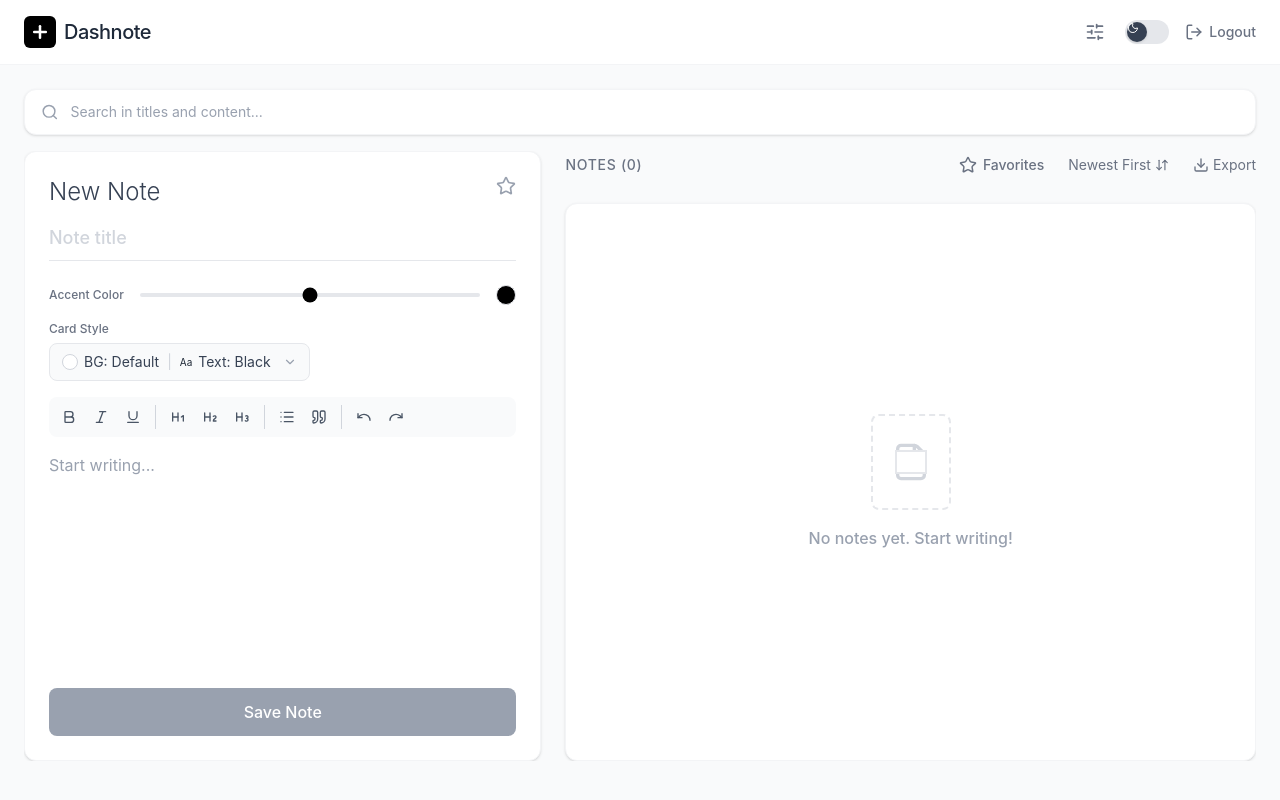
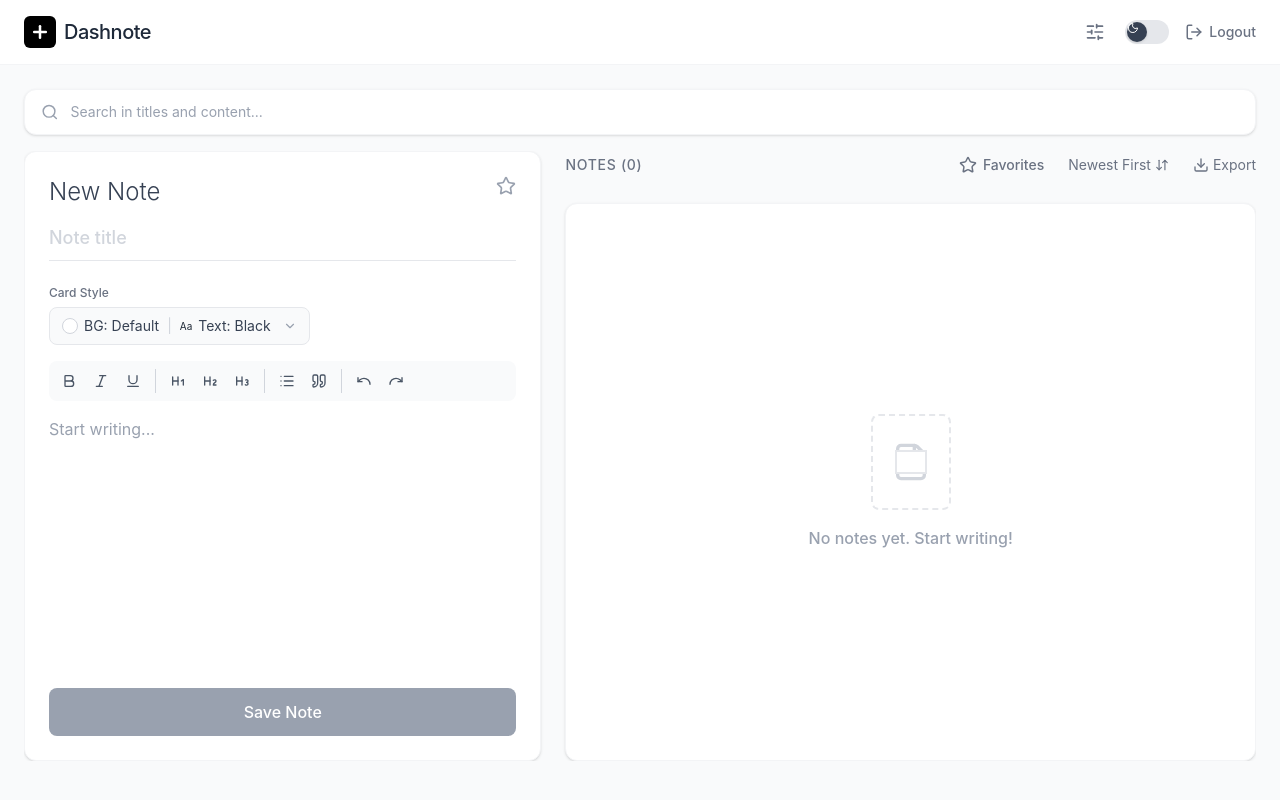
Before and after one commit to byllzz/qwicknotes, a React (Vite) app: page / in a window 1280 px wide. Built offline with nearby package versions, Linux system fonts and the light colour scheme.

Commit message:
git commit -m "Remove accent color slider and restyle picker in 3 columns"

```diff
--- a/src/components/features/NewNote/NoteEditor.jsx
+++ b/src/components/features/NewNote/NoteEditor.jsx
@@ -15,7 +15,6 @@ import {
   Check,
 } from 'lucide-react';
 
-// Expanded Palettes
 const BG_COLORS = [
   { label: 'Default', value: '' },
   { label: 'White', value: '#ffffff' },
@@ -46,7 +45,6 @@ const TEXT_COLORS = [
   { label: 'Rose', value: '#e11d48' },
 ];
 
-// New Pre-made Gradients (Sets BOTH bg & text)
 const GRADIENT_COLORS = [
   { label: 'Sunset', bg: '#fef08a', text: '#b45309' },
   { label: 'Midnight', bg: '#1e293b', text: '#f8fafc' },
@@ -63,8 +61,6 @@ const NoteEditor = ({
   setTitle,
   content,
   setContent,
-  borderColor,
-  setBorderColor,
   bgColor,
   setBgColor,
   textColor,
@@ -80,7 +76,6 @@ const NoteEditor = ({
   const [showPicker, setShowPicker] = useState(false);
   const pickerRef = useRef(null);
 
-  // Close picker when clicking outside
   useEffect(() => {
     const handleClickOutside = event => {
       if (pickerRef.current && !pickerRef.current.contains(event.target)) {
@@ -101,24 +96,20 @@ const NoteEditor = ({
     setShowPicker(false);
   };
 
-  // New Gradient Handler
   const handleSelectGradient = (bg, text) => {
     setBgColor(bg);
     setTextColor(text);
     setShowPicker(false);
   };
 
-  // Determine label to show on the button
   const currentBGLabel = BG_COLORS.find(c => c.value === bgColor)?.label || 'Default';
   const currentTextLabel = TEXT_COLORS.find(c => c.value === textColor)?.label || 'Black';
-  // Check if it matches a gradient preset to show a nicer label (Optional UX touch)
   const matchedGradient = GRADIENT_COLORS.find(g => g.bg === bgColor && g.text === textColor);
 
   return (
     <div
       className={`bg-white rounded-xl shadow-sm border ${isEditing ? 'border-blue-400 border-2 bg-blue-50/20' : 'border-gray-100'} p-6 h-full flex flex-col relative transition-all duration-200`}
     >
-      {/* Header & Star */}
       <div className="flex justify-between items-start mb-4">
         <h2
           className={`text-2xl ${isEditing ? 'text-blue-600 font-medium' : 'text-gray-700 font-light'}`}
@@ -140,7 +131,6 @@ const NoteEditor = ({
         </div>
       </div>
 
-      {/* Title Input */}
       <input
         type="text"
         value={title}
@@ -148,23 +138,6 @@ const NoteEditor = ({
         placeholder="Note title"
         className={`w-full text-lg font-medium text-gray-800 placeholder-gray-300 bg-transparent border-b pb-2 mb-6 focus:outline-none focus:border-gray-400 transition-colors ${isEditing ? 'border-blue-400' : 'border-gray-200'}`}
       />
-
-      {/* Border Color Slider */}
-      <div className="flex items-center gap-4 mb-4">
-        <span className="text-xs text-gray-500 font-medium">Accent Color</span>
-        <input
-          type="range"
-          min="#000000"
-          max="#ffffff"
-          value={borderColor}
-          onChange={e => setBorderColor(e.target.value)}
-          className="flex-1 h-1 bg-gray-200 rounded-lg appearance-none cursor-pointer accent-black"
-        />
-        <div
-          className="w-5 h-5 rounded-full border border-gray-200"
-          style={{ backgroundColor: borderColor }}
-        ></div>
-      </div>
 
       {/* Color Style Picker */}
       <div className="relative mb-4" ref={pickerRef}>
@@ -192,20 +165,20 @@ const NoteEditor = ({
           <ChevronDown size={14} className="text-gray-400 ml-1" />
         </button>
 
-        {/* The Popup */}
+        {/* The Popup - 3 Columns Layout */}
         {showPicker && (
           <div className="absolute top-12 left-0 z-20 bg-white border border-gray-200 rounded-xl shadow-xl p-4 w-72 flex flex-col gap-4 animate-in fade-in zoom-in-95 duration-100">
-            {/* New Section: Gradients */}
+            {/* Gradients - 3 Columns */}
             <div>
               <p className="text-[10px] font-bold text-gray-400 uppercase tracking-wider mb-2">
                 ✨ Quick Gradients
               </p>
-              <div className="flex flex-wrap gap-2">
+              <div className="grid grid-cols-3 gap-2">
                 {GRADIENT_COLORS.map(g => (
                   <button
                     key={g.label}
                     onClick={() => handleSelectGradient(g.bg, g.text)}
-                    className="w-8 h-8 rounded-full border border-gray-200 flex items-center justify-center hover:scale-110 transition-all"
+                    className="w-full aspect-square rounded-full border border-gray-200 flex items-center justify-center hover:scale-110 transition-all"
                     style={{ backgroundColor: g.bg }}
                     title={g.label}
                   >
@@ -219,17 +192,17 @@ const NoteEditor = ({
 
             <div className="w-full h-px bg-gray-100"></div>
 
-            {/* Background Colors */}
+            {/* Background Colors - 3 Columns */}
             <div>
               <p className="text-[10px] font-bold text-gray-400 uppercase tracking-wider mb-2">
                 Background
               </p>
-              <div className="flex flex-wrap gap-1.5">
+              <div className="grid grid-cols-3 gap-2">
                 {BG_COLORS.map(c => (
                   <button
                     key={c.label}
                     onClick={() => handleSelectBG(c.value)}
-                    className={`w-7 h-7 rounded-full border border-gray-200 flex items-center justify-center transition-all hover:scale-110 ${bgColor === c.value ? 'ring-2 ring-black ring-offset-1' : ''}`}
+                    className={`w-full aspect-square rounded-full border border-gray-200 flex items-center justify-center transition-all hover:scale-110 ${bgColor === c.value ? 'ring-2 ring-black ring-offset-1' : ''}`}
                     style={{ backgroundColor: c.value || '#ffffff' }}
                     title={c.label}
                   >
@@ -249,17 +222,17 @@ const NoteEditor = ({
 
             <div className="w-full h-px bg-gray-100"></div>
 
-            {/* Text Colors */}
+            {/* Text Colors - 3 Columns */}
             <div>
               <p className="text-[10px] font-bold text-gray-400 uppercase tracking-wider mb-2">
                 Text Color
               </p>
-              <div className="flex flex-wrap gap-1.5">
+              <div className="grid grid-cols-3 gap-2">
                 {TEXT_COLORS.map(c => (
                   <button
                     key={c.label}
                     onClick={() => handleSelectText(c.value)}
-                    className={`w-7 h-7 rounded-full border border-gray-200 flex items-center justify-center transition-all hover:scale-110 ${textColor === c.value ? 'ring-2 ring-black ring-offset-1' : ''}`}
+                    className={`w-full aspect-square rounded-full border border-gray-200 flex items-center justify-center transition-all hover:scale-110 ${textColor === c.value ? 'ring-2 ring-black ring-offset-1' : ''}`}
                     style={{ backgroundColor: c.value }}
                     title={c.label}
                   >
@@ -311,7 +284,6 @@ const NoteEditor = ({
         </button>
       </div>
 
-      {/* Text Area */}
       <textarea
         value={content}
         onChange={e => setContent(e.target.value)}
@@ -319,7 +291,6 @@ const NoteEditor = ({
         className={`flex-1 w-full bg-transparent text-gray-700 placeholder-gray-400 resize-none focus:outline-none min-h-[150px] ${isEditing ? 'bg-blue-50/30 p-2 rounded' : ''}`}
       />
 
-      {/* Save Button */}
       <button
         onClick={onSave}
         className={`mt-4 w-full py-3 font-medium rounded-lg transition-colors ${isEditing ? 'bg-blue-500 hover:bg-blue-600 text-white' : 'bg-gray-400 hover:bg-gray-500 text-white'}`}
```
